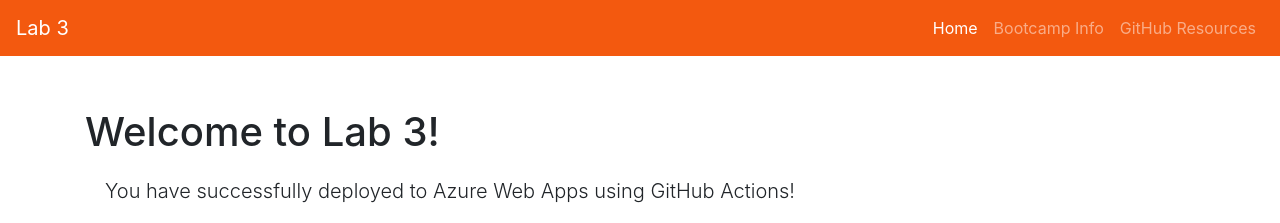
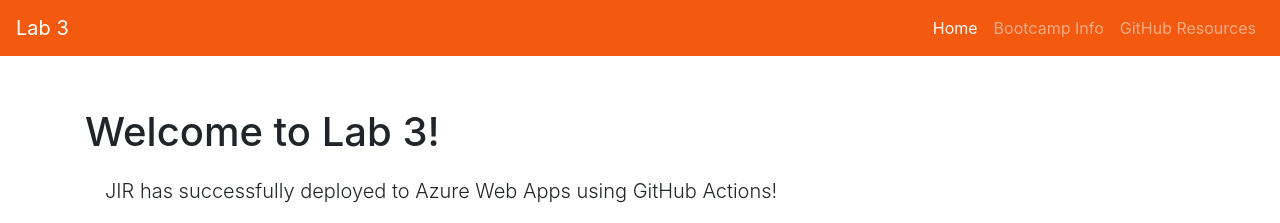
Before and after one commit to bobthebrewer/MyDevOpsBootcamp, a website: page lab_3/app/public/index.html in a window 1280 px wide. Shown: the top 223 px of the page. Drawn offline with nearby package versions, Linux system fonts and the light colour scheme.

Commit message:
Update index.html

```diff
--- a/lab_3/app/public/index.html
+++ b/lab_3/app/public/index.html
@@ -43,7 +43,7 @@
       <div class="container">
         <h1 class="mt-5">Welcome to Lab 3!</h1>
         <p class="lead">
-          You have successfully deployed to Azure Web Apps using GitHub Actions!
+          JIR has successfully deployed to Azure Web Apps using GitHub Actions!
         </p>
             <img id="octodex" src="https://octodex.github.com/images/nyantocat.gif" class="" alt="Nyantocat GIF" />
         </p>
```
